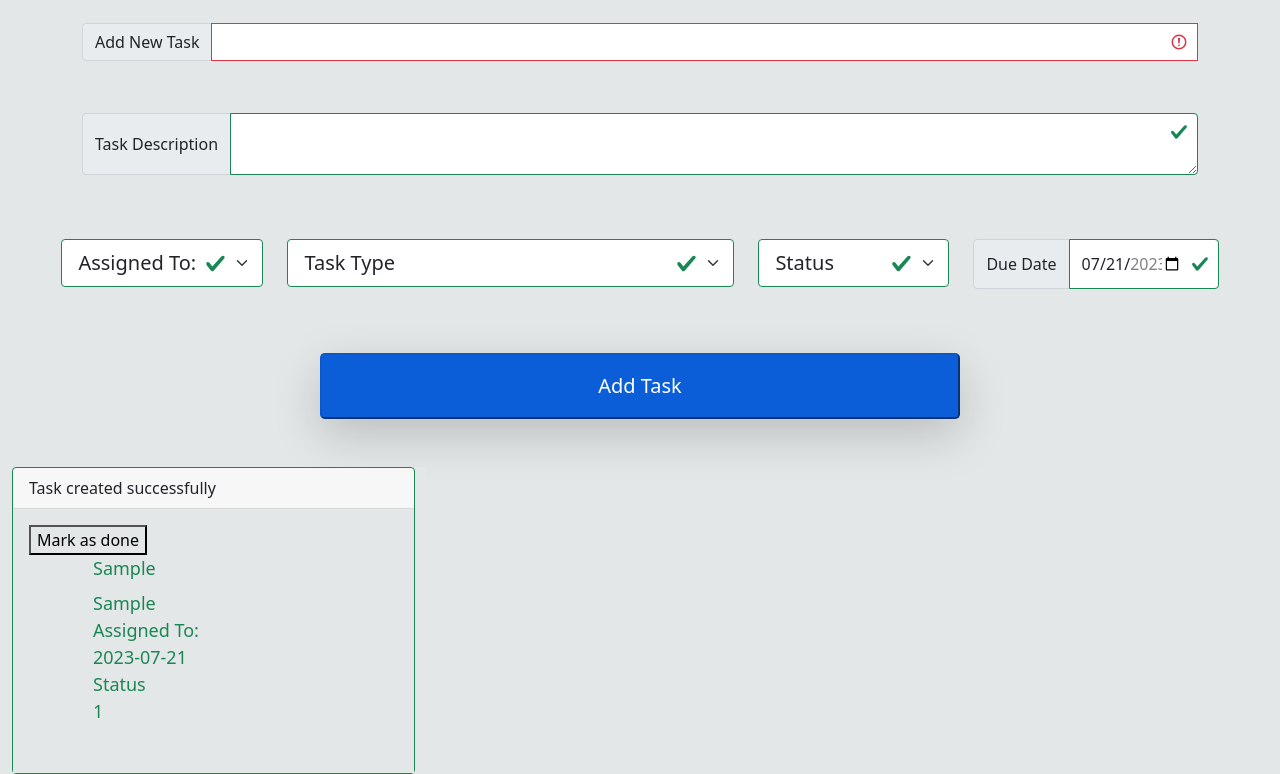
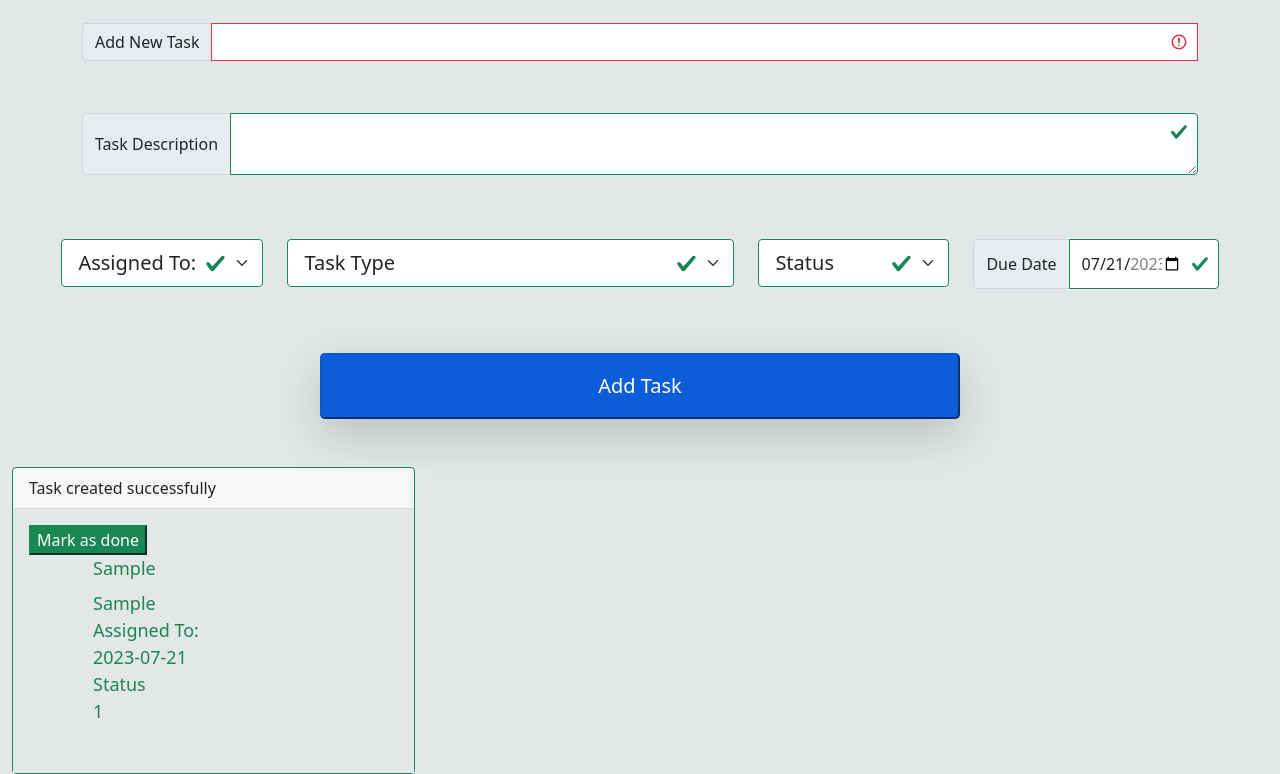
Before and after one commit to AshDesignsllc/task-manager, a plain HTML site: page index.html in a window 1280 px wide. Both pictures are taken after typing "Sample", "Sample" into the empty fields and a click on the button "Add Task". Shown: the part 121-895 px from the top of the page. Drawn offline with nearby package versions, Linux system fonts and the light colour scheme.

Commit message:
Update done button styling

```diff
--- a/assets/js/taskManager.js
+++ b/assets/js/taskManager.js
@@ -5,7 +5,7 @@ const createTaskHtml = (name, description, assign, dueDate, status, id) => {
       <div class="card border-success mb-3 h-100" data-task= ${id}>
           <div class="card-header">Task created successfully</div>
           <div class="card-body text-success">
-          <button class="done-button">Mark as done</button>
+          <button class="done-button btn-success">Mark as done</button>
           <ul>
               <li class="card-title">${name}</li>
               <li class="card-text">${description}</li>
--- a/index.html
+++ b/index.html
@@ -46,8 +46,8 @@
                             <select class="form-select form-select-lg my-3" id="assignedTo" aria-label="Default select example">
                                 <option selected>Assigned To:</option>
                                 <option value="Jordan">Jordan</option>
+                                <option value="Ashley">Ashley</option>
                                 <option value="Cheyanne">Cheyanne</option>
-                                <option value="Ashley">Ashley</option>
                                 <option value="Elias">Elias</option>
                                 <option value="Seema">Seema</option>
                             </select>
```
